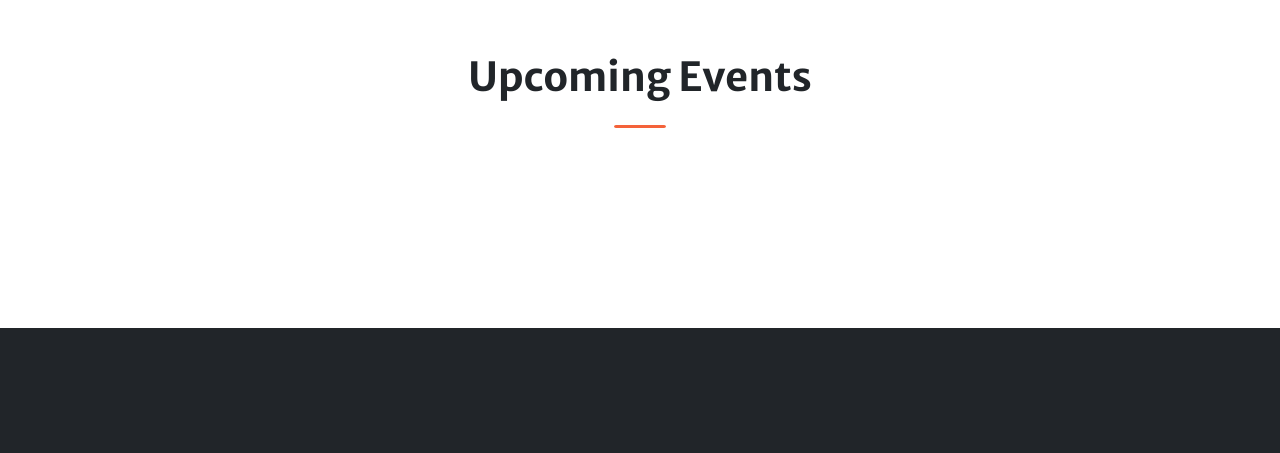
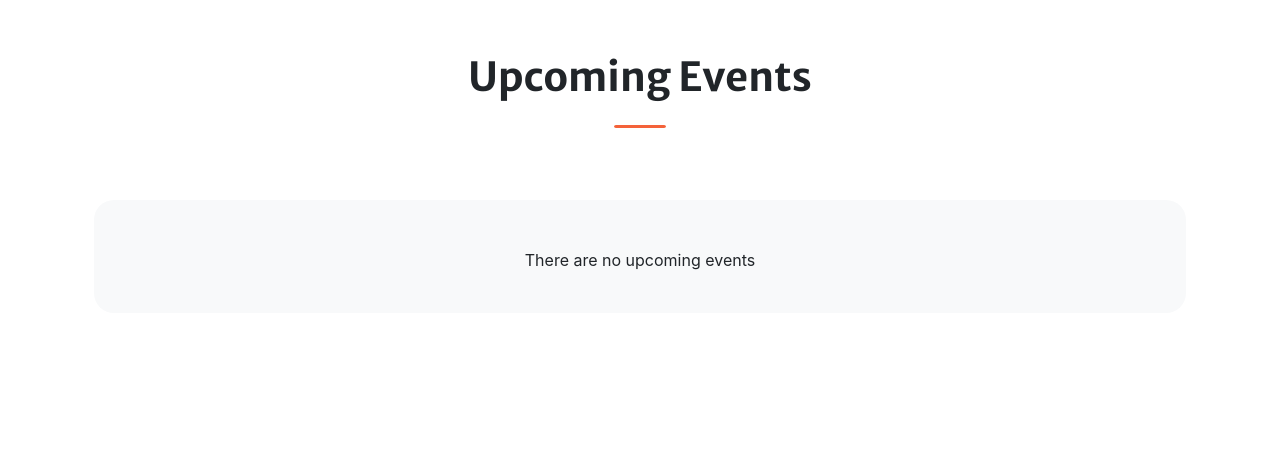
Before and after one commit to JerryHamm/ODBC-site, a Django app: page /announcements/ in a window 1280 px wide. Shown: the part 555-1008 px from the top of the page. Run offline with Django 4.2, Linux system fonts and the light colour scheme; data that the repository does not hold is empty; some libraries are stand-ins or nearby versions.

Commit message:
Update #9
added no upcoming events option to the announcements page

```diff
--- a/ODBC_site/templates/odbc/announcements-news.html
+++ b/ODBC_site/templates/odbc/announcements-news.html
@@ -65,6 +65,18 @@
 
                 {% endfor %}
 
+            {% else %}
+
+                <div class="row pt-5 mb-4 gx-4 gx-lg-5 justify-content-center bg-light event-col">
+
+                    <div class="col-lg-6 text-center">
+
+                        <p center="sm-p">There are no upcoming events</p>
+
+                    </div>
+
+                </div>
+
             {% endif %}
 
         </div>
```
